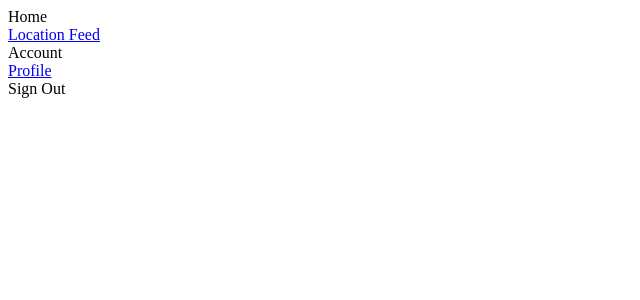
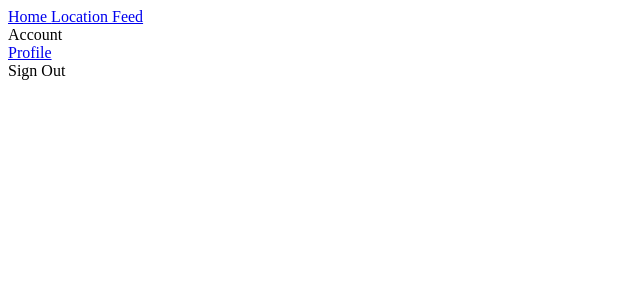
Before and after one commit to sokkyyy/hood-watch, a Django app: template hood/templates/navbar.html in a window 1280 px wide. Shown: the top 300 px of the page, without its empty margins (0-640 px from the left). Run offline with Django 3.2, Linux system fonts and the light colour scheme; the template is opened without the code that fills it, so the values that code supplies are empty; the visitor is signed in with stand-in values (Sample User, id 1).

Commit message:
Added a home link on the navbar.

```diff
--- a/hood/templates/navbar.html
+++ b/hood/templates/navbar.html
@@ -1,7 +1,7 @@
 <div class="ui menu">
-    <div class="header item">
+    <a class="header active item" href="{% url 'home' %}">
       Home
-    </div>
+    </a>
 
     <a class="item" href="{%url 'services' user.hood.name%}">
       Location Feed
```
